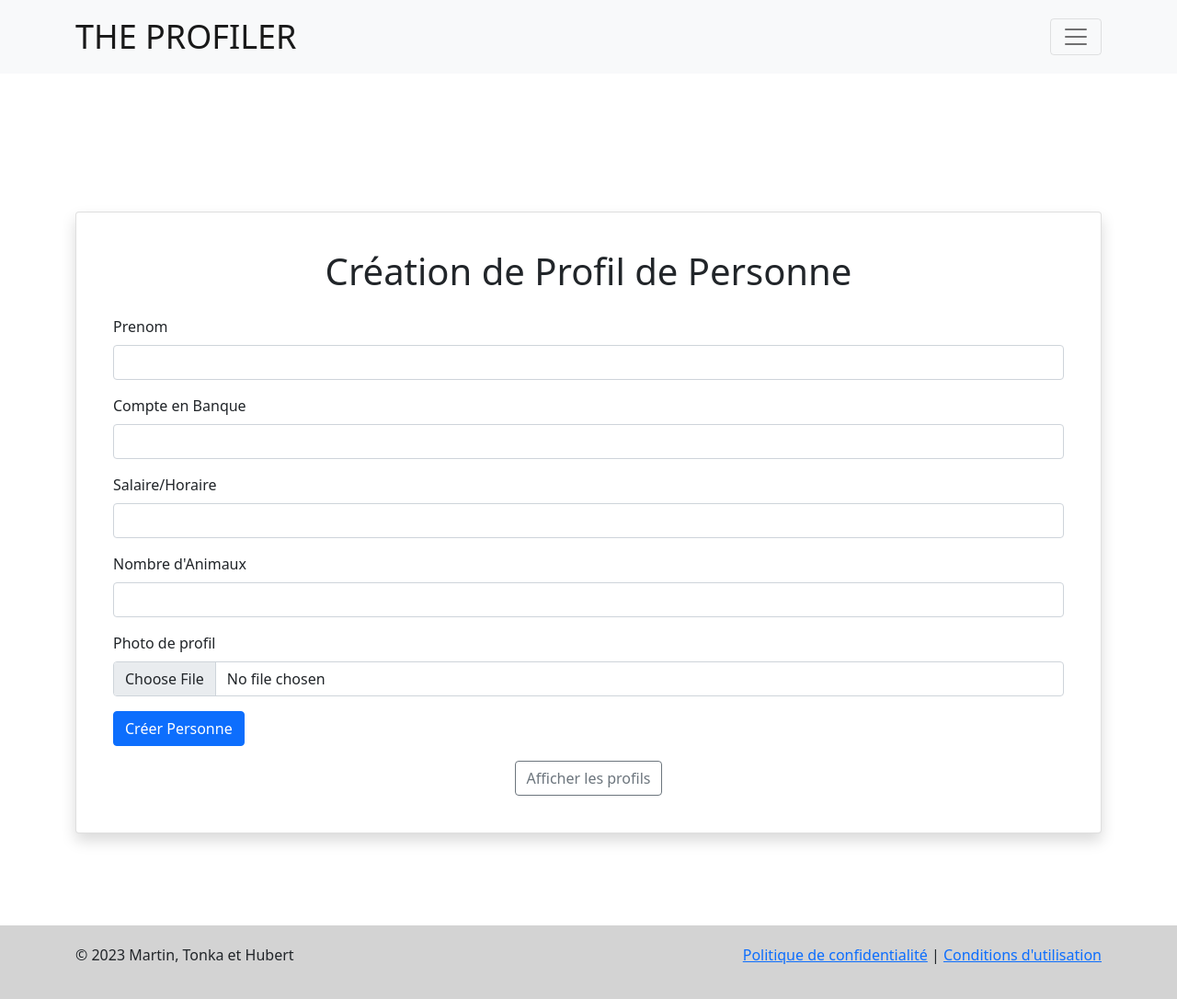
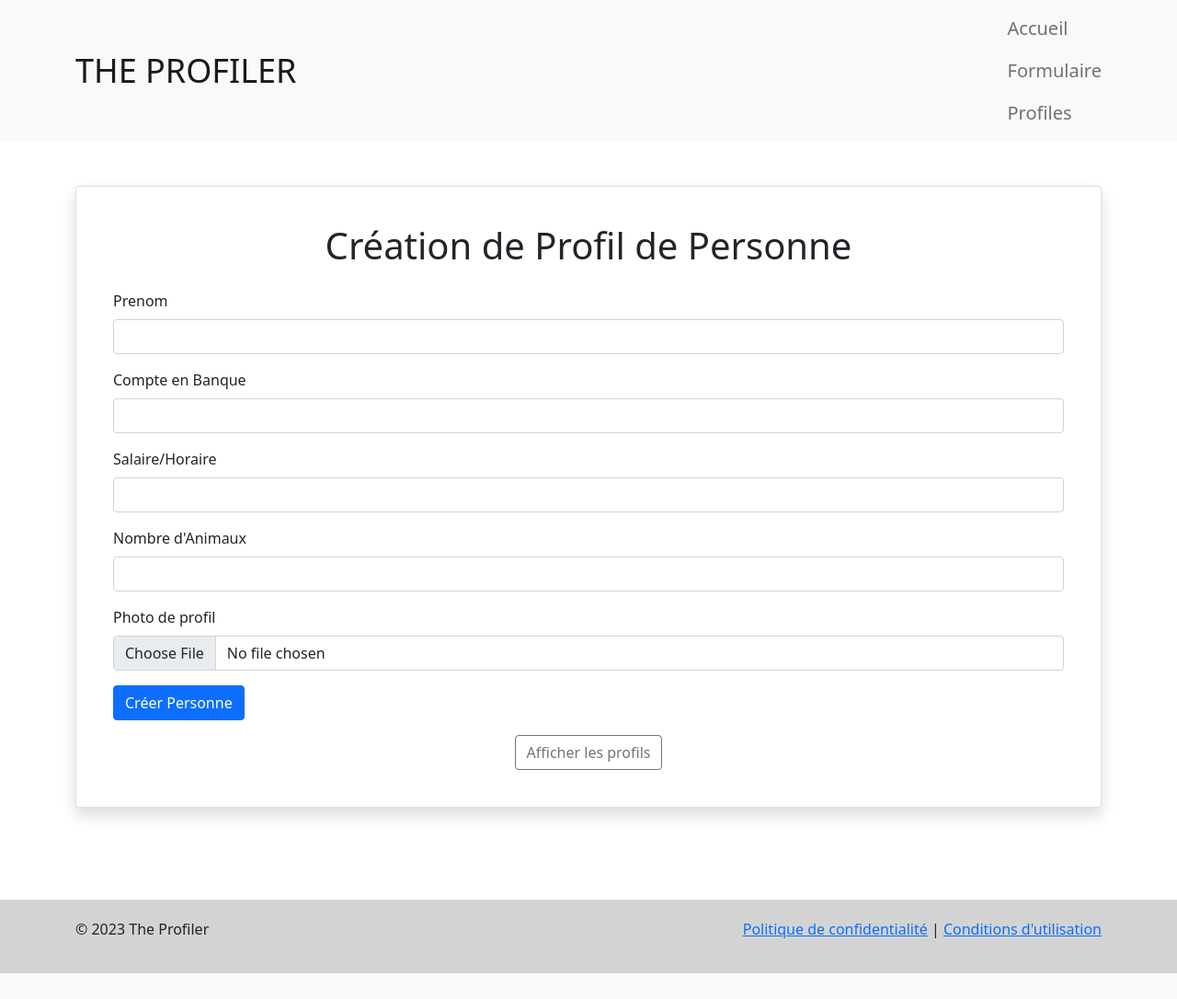
Before and after one commit to Rasstek1/Profil_Cards_PHP, a PHP site: page /views/components/formulaire.php in a window 1280 px wide. Shown: the whole page at 92% size. After the commit the page ends 1058 px from the top, so only its background shows below. Run offline with PHP 8.4, Linux system fonts and the light colour scheme.

Commit message:
deuxieme push fonctionnel

```diff
--- a/views/components/footer.php
+++ b/views/components/footer.php
@@ -13,7 +13,7 @@
     <div class="container">
         <div class="row">
             <div class="col-md-6">
-                <p>&copy; 2023 Martin, Tonka et Hubert</p>
+                <p>&copy; 2023 The Profiler</p>
             </div>
             <div class="col-md-6 text-md-end">
                 <p><a href="#">Politique de confidentialité</a> | <a href="#">Conditions d'utilisation</a></p>
--- a/views/components/formulaire.php
+++ b/views/components/formulaire.php
@@ -1,29 +1,36 @@
-
-
 <?php
 
 session_start();
 
 ?>
 
-<!DOCTYPE html>
-<html lang="en">
+
 <head>
-    <meta charset="UTF-8">
-    <meta name="viewport" content="width=device-width, initial-scale=1.0">
+
     <link href="https://cdn.jsdelivr.net/npm/bootstrap@5.1.0/dist/css/bootstrap.min.css" rel="stylesheet">
-<style>
-    .content {
-        margin-bottom: 100px;  /* Ou toute autre valeur qui correspond à la hauteur de votre footer */
-    }
+    <style>
+        .content {
+            margin-bottom: 100px; /* Ou toute autre valeur qui correspond à la hauteur de votre footer */
+        }
 
-</style>
+    </style>
 </head>
 <body>
+
 <?php
 include __DIR__ . '/header.php';
 ?>
 
+<div class="container">
+    <?php if (isset($_SESSION['errors'])): ?>
+        <div class="alert alert-danger">
+            <?php foreach ($_SESSION['errors'] as $error): ?>
+                <p><?php echo $error; ?></p>
+            <?php endforeach; ?>
+        </div>
+        <?php unset($_SESSION['errors']); ?>
+    <?php endif; ?>
+</div>
 <div class="container mt-5">
     <div class="card p-4 shadow">
         <div class="card-body">
@@ -31,24 +38,25 @@ include __DIR__ . '/header.php';
             <h1 class="text-center mb-4">Création de Profil de Personne</h1>
             <form action="../../actions/profile_action.php" method="post" enctype="multipart/form-data">
                 <div class="mb-3">
-                    <label for="nom" class="form-label">Prenom</label>
-                    <input type="text" class="form-control" id="nom" name="nom" required>
+                    <label for="prenom" class="form-label">Prenom</label>
+                    <input type="text" class="form-control" id="prenom" name="prenom"><!--name= la propriété de l'objet Personn dans ce cas prenom-->
+
                 </div>
                 <div class="mb-3">
                     <label for="compteEnBanque" class="form-label">Compte en Banque</label>
-                    <input type="number" class="form-control" id="compteEnBanque" name="compteEnBanque" step="0.01" required>
+                    <input type="number" class="form-control" id="compteEnBanque" name="compteEnBanque" step="0.01">
                 </div>
                 <div class="mb-3">
                     <label for="salaire" class="form-label">Salaire/Horaire</label>
-                    <input type="number" class="form-control" id="salaire" name="salaire" step="0.01" required>
+                    <input type="number" class="form-control" id="salaire" name="salaire" step="0.01">
                 </div>
                 <div class="mb-3">
                     <label for="animaux" class="form-label">Nombre d'Animaux</label>
-                    <input type="number" class="form-control" id="animaux" name="animaux" required>
+                    <input type="number" class="form-control" id="animaux" name="animaux">
                 </div>
                 <div class="mb-3">
                     <label for="photo" class="form-label">Photo de profil</label>
-                    <input type="file" class="form-control" id="photo" name="photo" accept="image/*" required>
+                    <input type="file" class="form-control" id="photo" name="photo" accept="image/*">
                 </div>
 
                 <button type="submit" class="btn btn-primary">Créer Personne</button>
--- a/views/components/header.php
+++ b/views/components/header.php
@@ -11,41 +11,32 @@
         }
 
         .margin {
-            margin-bottom: 150px;
+            margin-bottom: 25px;
         }
 
-        .navbar-collapse {
-            position: absolute;
-            top: 100%;
-            right: 15.5%; /* Aligné avec le bouton hamburger */
-            left: auto;  /* Aligné avec le bouton hamburger */
-            background: #fff;
-            z-index: 1000;
+        .nav-link{
+            font-size: 20px;
         }
+
     </style>
 </head>
 <body>
 
 <nav class="navbar margin navbar-light bg-light">
     <div class="container">
-        <a class="navbar-brand" href="#" style="font-size: 36px;">THE PROFILER</a>
-        <button class="navbar-toggler" type="button" data-bs-toggle="collapse" data-bs-target="#navbarToggler"
-                aria-controls="navbarToggler" aria-expanded="false" aria-label="Toggle navigation">
-            <span class="navbar-toggler-icon"></span>
-        </button>
-        <div class="collapse navbar-collapse" id="navbarToggler">
-            <ul class="navbar-nav ms-auto">
+        <a class="navbar-brand" href="/index.php" style="font-size: 36px;">THE PROFILER</a>
+        <!-- Suppression du bouton hamburger ici -->
+        <ul class="navbar-nav ms-auto"> <!-- Utilisation directe de la liste de navigation -->
             <li class="nav-item">
-                    <a class="nav-link" href="#">Accueil</a>
+                <a class="nav-link" href="/index.php">Accueil</a>
             </li>
             <li class="nav-item">
-                    <a class="nav-link" href="#">À Propos</a>
+                <a class="nav-link" href="formulaire.php">Formulaire</a>
             </li>
             <li class="nav-item">
-                    <a class="nav-link" href="#">Contact</a>
+                <a class="nav-link" href="profile_view.php">Profiles</a>
             </li>
         </ul>
-        </div>
     </div>
 </nav>
 
```
Also changed, not shown: actions/profile_action.php (+8 -4 lines), helpers/Validation.php (+12 -14 lines), models/utilisateur.php (+7 -7 lines), views/components/profile_view.php (+16 -16 lines). Lines whose indentation alone changed are shown as unchanged.
